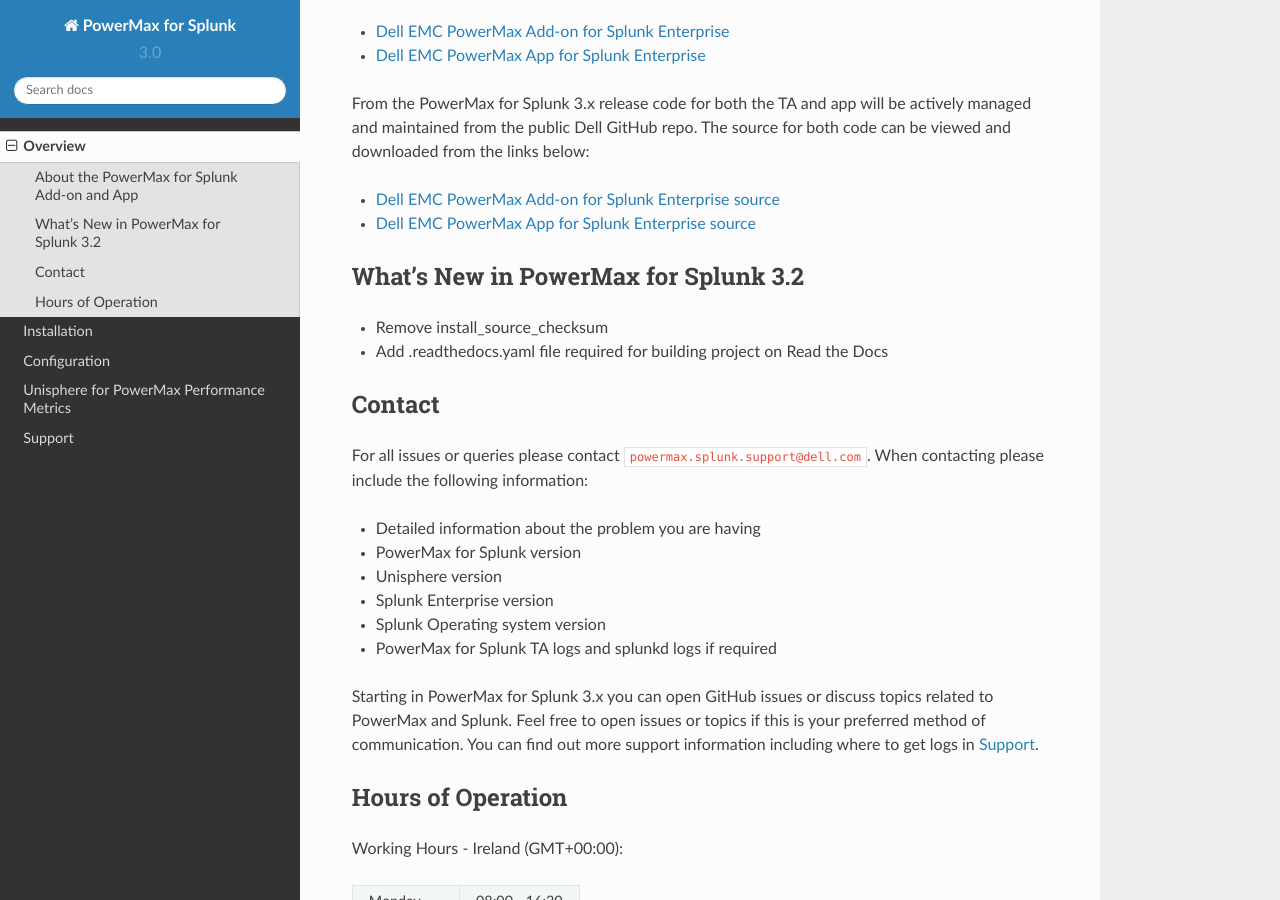
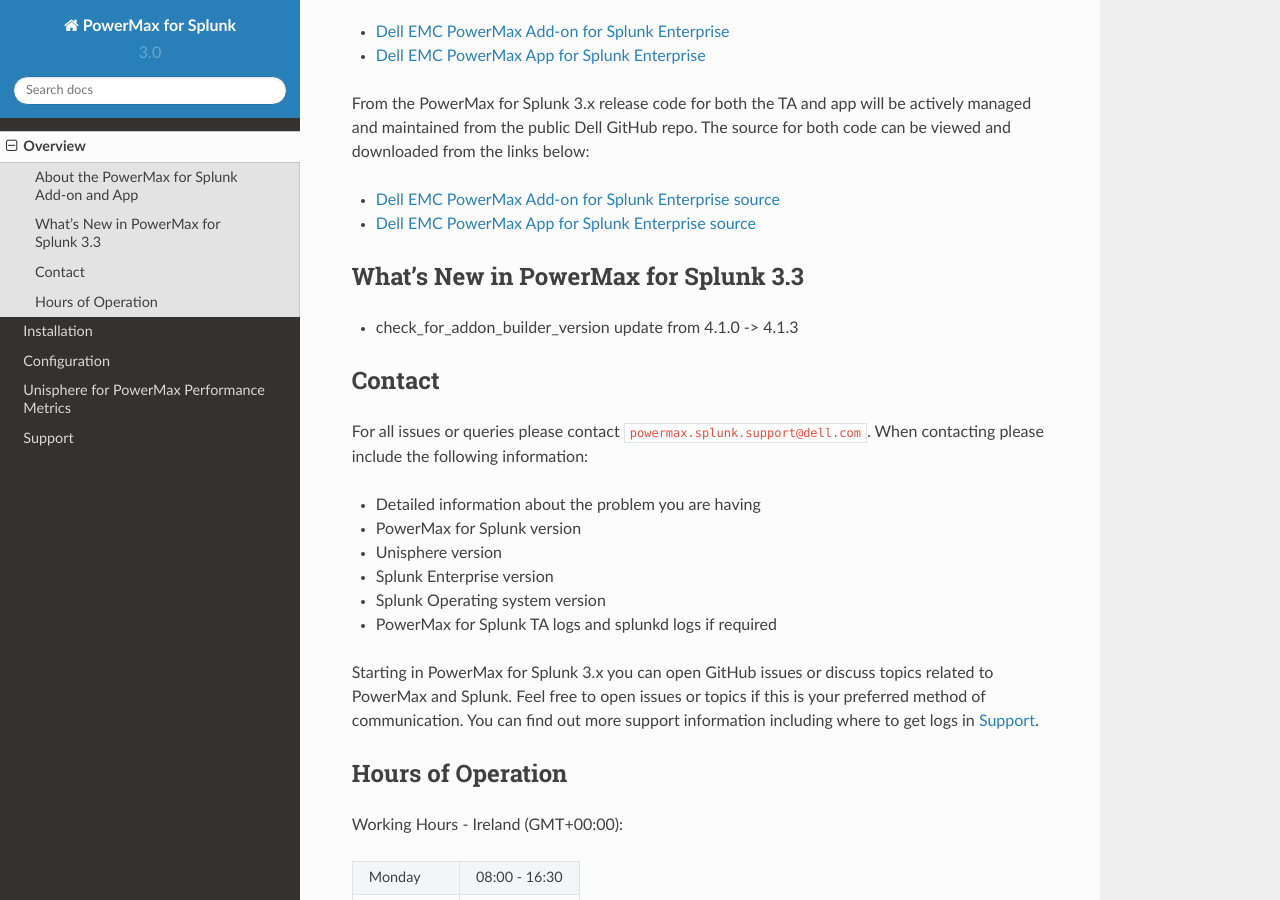
Before and after one commit to dell/powermax-splunk-addon, a Sphinx documentation site: the page built from docs/source/overview.rst, in a window 1280 px wide and 900 px high, scrolled down 556 px. Built offline with Sphinx 7.4.7 and the Read the Docs theme 2.0.0, drawn with Linux system fonts in a browser that asks for light colours.

Commit message:
Version 3.2.0 of Dell EMC PowerMax Add-on for Splunk did not qualify for Splunk Cloud compatibility
1.	check_for_addon_builder_version
o	The Add-on Builder version used to create this app (4.1.0) is not the latest version 4.1.3. Update your add-on using the latest Add-on Builder 4.1.3. File: default/addon_builder.conf Line Number: 4

```diff
--- a/docs/source/index.rst
+++ b/docs/source/index.rst
@@ -44,11 +44,9 @@
 Version Info
 ------------
 +---------------------------------+----------------------------------------+
-| **PowerMax for Splunk**         | 3.2                                    |
+| **PowerMax for Splunk**         | 3.3                                    |
 +---------------------------------+----------------------------------------+
-| **Technology Add-On**           | 3.2.0.0                                |
-+---------------------------------+----------------------------------------+
-| **App**                         | 3.2.0.0                                |
+| **Technology Add-On**           | 3.3.0.0                                |
 +---------------------------------+----------------------------------------+
 | **Minimum Unisphere Version**   | 9.2.0.0                                |
 +---------------------------------+----------------------------------------+
--- a/docs/source/installation.rst
+++ b/docs/source/installation.rst
@@ -4,11 +4,9 @@
 Supported Versions
 ------------------
 +---------------------------------+----------------------------------------+
-| **PowerMax for Splunk**         | 3.2                                   |
+| **PowerMax for Splunk**         | 3.3                                    |
 +---------------------------------+----------------------------------------+
-| **Technology Add-On**           | 3.2.0.0                                |
-+---------------------------------+----------------------------------------+
-| **App**                         | 3.2.0.0                                |
+| **Technology Add-On**           | 3.3.0.0                                |
 +---------------------------------+----------------------------------------+
 | **Minimum Unisphere Version**   | 9.2.0.0                                |
 +---------------------------------+----------------------------------------+
--- a/docs/source/overview.rst
+++ b/docs/source/overview.rst
@@ -31,10 +31,9 @@
 - `Dell EMC PowerMax App for Splunk Enterprise source`_
 
 
-What's New in PowerMax for Splunk 3.2
+What's New in PowerMax for Splunk 3.3
 -------------------------------------
-- Remove install_source_checksum
-- Add .readthedocs.yaml file required for building project on Read the Docs
+- check_for_addon_builder_version update from 4.1.0 -> 4.1.3
 
 Contact
 -------
```
Also changed, not shown: README.rst (+3 -5 lines), 5 other files.
